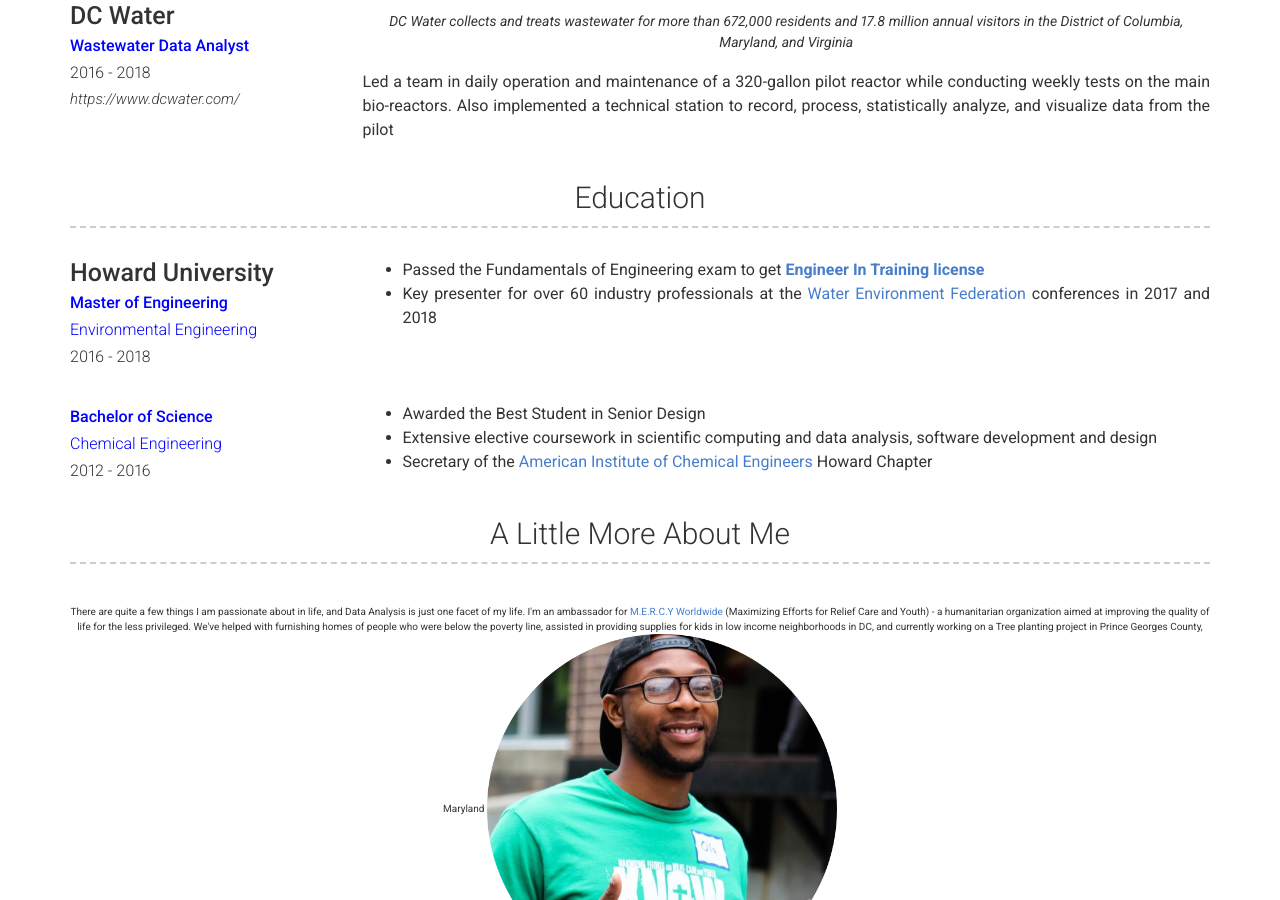
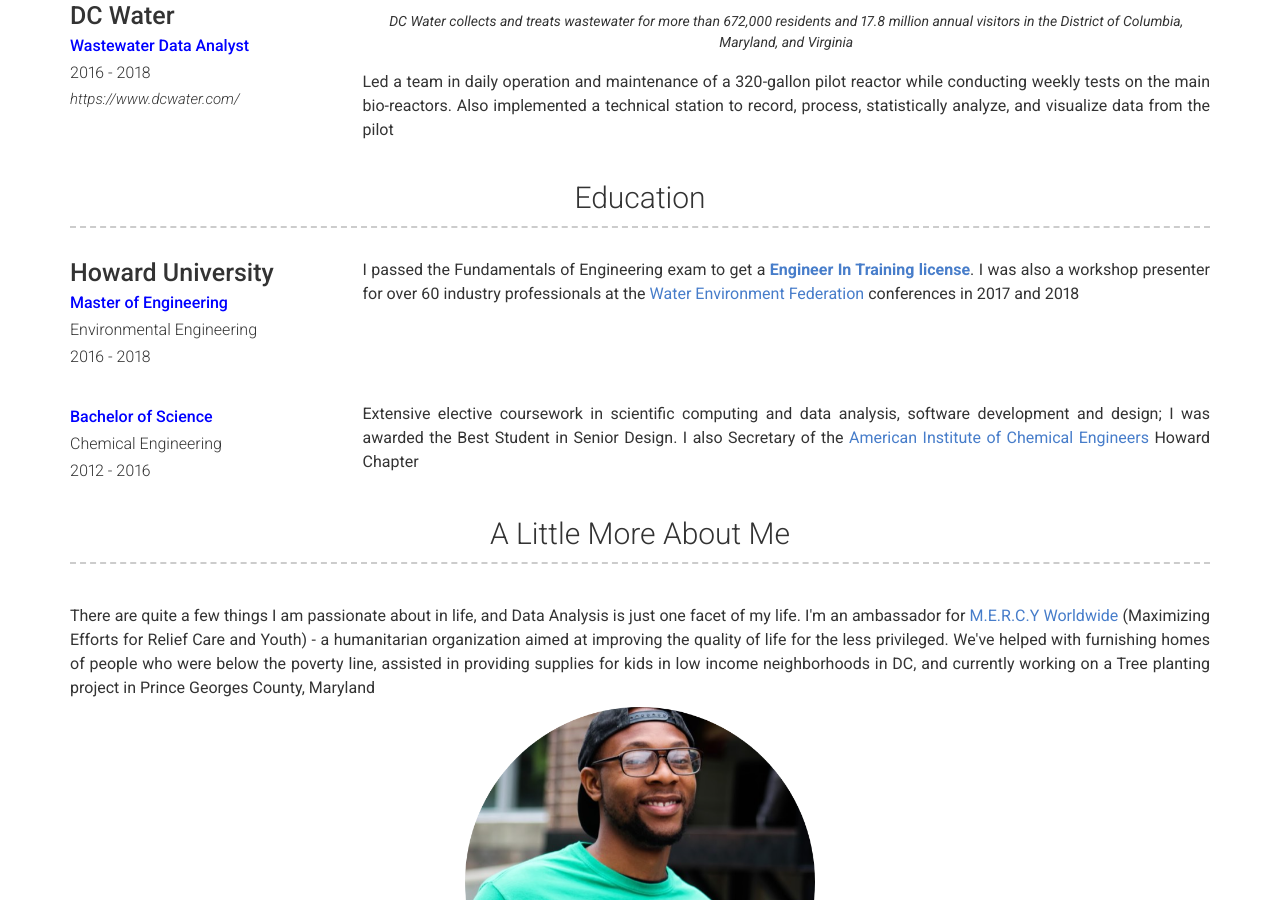
Before and after one commit to OlaOlagunju/cloudgeek.com.ng, a Jekyll site: the page built from index.md, in a window 1280 px wide and 900 px high, scrolled down 2149 px. Built offline with Jekyll 4.4.1, drawn with Linux system fonts in a browser that asks for light colours; nearby versions of some CDN libraries.

Commit message:
Update _config.yml

```diff
--- a/_config.yml
+++ b/_config.yml
@@ -181,35 +181,34 @@
       - layout: top-left
         title: Howard University
         sub_title: <p style="color:blue">Master of Engineering</p>
-                   <p style="color:blue">Environmental Engineering</p>
+                   <p>Environmental Engineering</p>
         caption: 2016 - 2018
         #quote: >
           #Short institution or course description (optional)
         description: | # this will include new lines to allow paragraphs
-          - Passed the Fundamentals of Engineering exam to get <strong><a href="https://github.com/OlaOlagunju/portfolio/blob/main/Ola_FE_NCEES%20Result%20Verification.pdf">Engineer In Training license</a></strong>
-          - Key presenter for over 60 industry professionals at the <a href="https://www.wef.org/">Water Environment Federation</a> conferences in 2017 and 2018
+          I passed the Fundamentals of Engineering exam to get a <strong><a href="https://github.com/OlaOlagunju/portfolio/blob/main/Ola_FE_NCEES%20Result%20Verification.pdf">Engineer In Training license</a></strong>.
+          I was also a workshop presenter for over 60 industry professionals at the <a href="https://www.wef.org/">Water Environment Federation</a> conferences in 2017 and 2018
       - layout: top-left
         title:
         sub_title: <p style="color:blue">Bachelor of Science</p>
-                   <p style="color:blue">Chemical Engineering</p>
+                   <p>Chemical Engineering</p>
         caption: 2012 - 2016
         #quote: >
           #Short institution or course description (optional)
         description: | # this will include new lines to allow paragraphs
-          - Awarded the Best Student in Senior Design
-          - Extensive elective coursework in scientific computing and data analysis, software development and design
-          - Secretary of the <a href="https://www.aiche.org/">American Institute of Chemical Engineers</a> Howard Chapter
+          Extensive elective coursework in scientific computing and data analysis, software development and design; I was awarded the Best Student in Senior Design.
+          I also Secretary of the <a href="https://www.aiche.org/">American Institute of Chemical Engineers</a> Howard Chapter
 
   - title: A Little More About Me
     layout: text
     content: | # this will include new lines to allow paragraphs
-      <center>There are quite a few things I am passionate about in life, and Data Analysis is just one facet of my life.
+      <center><p>There are quite a few things I am passionate about in life, and Data Analysis is just one facet of my life.
       I'm an ambassador for <a href="https://mercyworldwide.org/">M.E.R.C.Y Worldwide </a>(Maximizing Efforts for Relief Care and Youth) -
       a humanitarian organization aimed at improving the quality of life for the less privileged. We've helped with furnishing homes of people who were below the poverty line,
-      assisted in providing supplies for kids in low income neighborhoods in DC, and currently working on a Tree planting project in Prince Georges County, Maryland
-      <img src="/images/mecirc.png" width="350" height="350" />
-      <p>I am also a tutor/teacher by heart. I have taught afterschool robotics for grade and middleschoolers, and currently tutoring algebra and calculus for highschoolers on the side</p>
-      <p>I also enjoy playing chess in my spare time, feel free to challenge me at <strong><a href="https://chess.com/play/the1phantomkid">this invitation</a></strong></p></center>
+      assisted in providing supplies for kids in low income neighborhoods in DC, and currently working on a Tree planting project in Prince Georges County, Maryland</p></center>
+      <center><img src="/images/mecirc.png" width="350" height="350" /></center>
+      <center><p>I am also a tutor/teacher by heart. I have taught afterschool robotics for grade and middleschoolers, and currently tutoring algebra and calculus for highschoolers on the side</p></center>
+      <center><p>I also enjoy playing chess in my spare time, feel free to challenge me at <strong><a href="https://chess.com/play/the1phantomkid">this invitation</a></strong></p></center>
 # Footer
 footer_show_references: true
 # references_title: References on request (Override references text)
```
